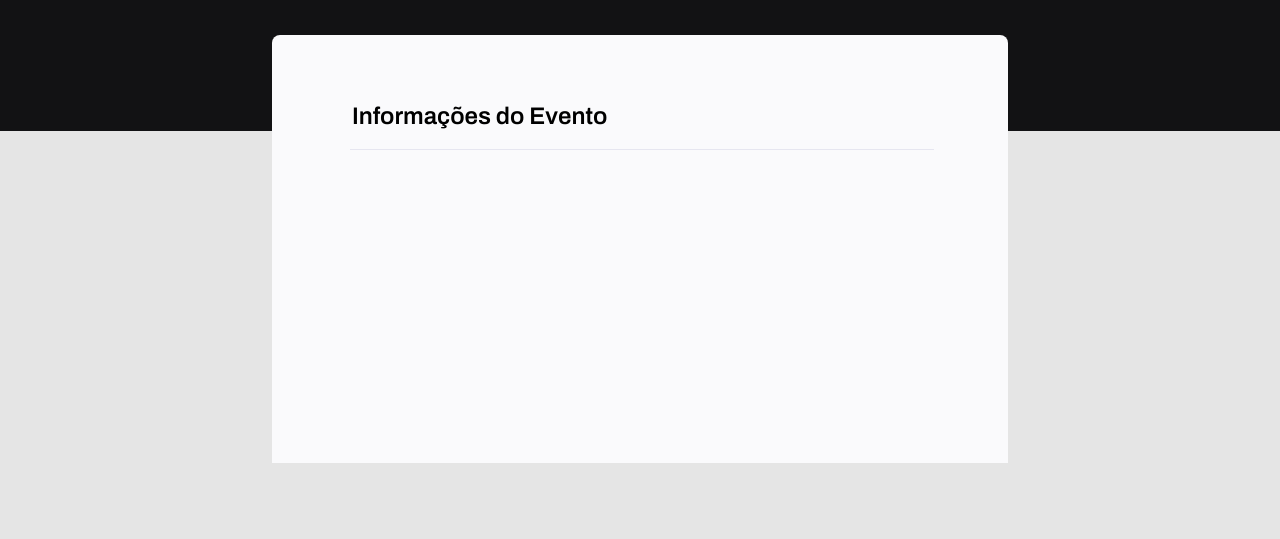
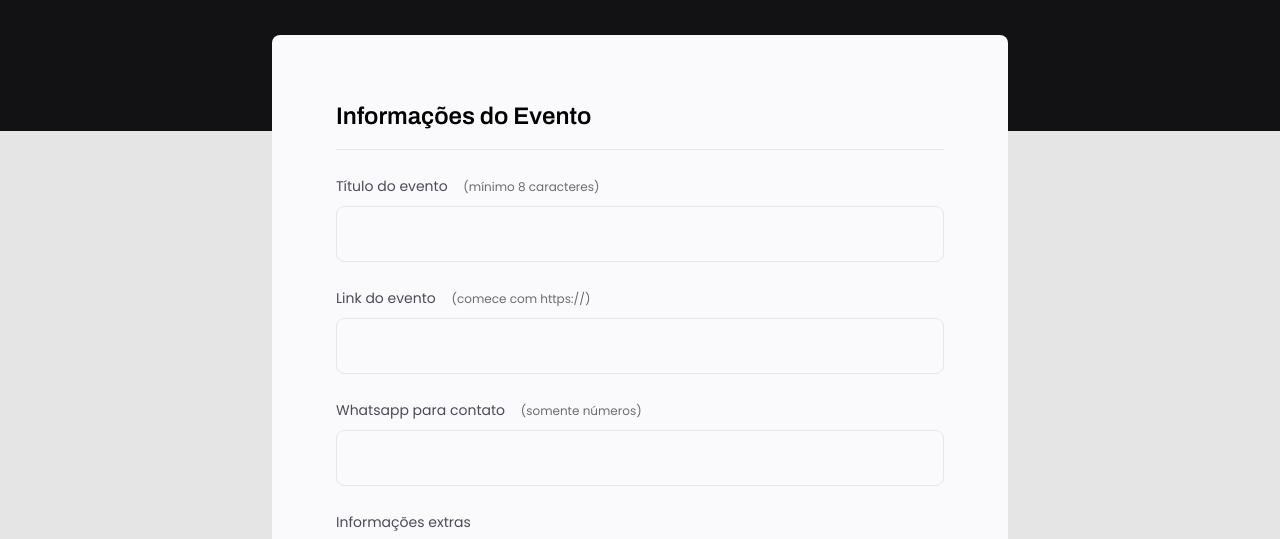
Before and after one commit to rlingenover/projeto03, a plain HTML site: page index.html in a window 1280 px wide. Shown: the part 237-776 px from the top of the page. Drawn offline with Linux system fonts and the light colour scheme.

Commit message:
commit update

```diff
--- a/index.html
+++ b/index.html
@@ -21,8 +21,31 @@
       </p>
     </header>
     <form>
+
     <fieldset>
+      <div class="fieldset-wrapper">
         <legend>Informações do Evento</legend>
+
+        <div class="input-wrapper">
+          <label for="event-title">Título do evento <span>(mínimo 8 caracteres)</span></label>
+          <input type="text" id="event-title"/>
+        </div>
+
+        <div class="input-wrapper">
+          <label for="event-link">Link do evento <span>(comece com https://)</span></label>
+          <input type="url" id="event-link"/>
+        </div>
+
+        <div class="input-wrapper">
+          <label for="event-whatsapp">Whatsapp para contato <span>(somente números)</span></label>
+          <input type="number" id="event-whatsapp"/>
+        </div>
+
+        <div class="input-wrapper">
+          <label for="event-info">Informações extras </label>
+          <textarea id="event-info"></textarea>
+        </div>
+      </div>
     </fieldset>
     </form>
   </div>
--- a/style.css
+++ b/style.css
@@ -1,5 +1,15 @@
+*{
+  box-sizing: border-box;
+  margin: 0;
+  padding: 0;
+}
+
+body, input, button, select, textarea{
+  font-family: 'Poppins', sans-serif;
+
+}
+
 body{
-font-family: 'Poppins', sans-serif;
 
 background: #E5E5E5;
 }
@@ -35,6 +45,8 @@ header h1{
   font-size: 36px;
   line-height: 42px;
   color: white;
+
+  margin-bottom: 24px;
 }
 
 header p{
@@ -58,6 +70,13 @@ fieldset{
   border: none;
 }
 
+.fieldset-wrapper {
+  display: flex;
+  flex-direction: column;
+  gap: 24px;
+
+}
+
 fieldset legend{
   font-family: Archivo, sans-serif;
   font-weight: 600;
@@ -68,3 +87,47 @@ fieldset legend{
   border-bottom: 1px solid #E6E6F0;
   padding-bottom: 16px;
 }
+
+.input-wrapper {
+  display:flex;
+  flex-direction: column;
+}
+
+.input-wrapper label {
+  font-size: 14px;
+  line-height: 24px;
+
+  color: #4E4958;
+
+  margin-bottom: 8px;
+
+}
+
+.input-wrapper label span {
+  margin-left: 12px;
+
+  font-size: 12px;
+  line-height: 20px;
+  color: #6c6a71;
+
+}
+
+.input-wrapper input, .input-wrapper textarea {
+  background: #FAFAFC;
+
+  border: 1px solid #E6E6F0;
+  border-radius: 8px;
+
+  height: 56px;
+
+  padding: 0 24px;
+
+  color: #6c6a71;
+  font-size: 16px;
+  line-height: 26px;
+}
+
+.input-wrapper textarea {
+  padding: 0;
+  height: 169px;
+}
```
Lines whose indentation alone changed are shown as unchanged.
